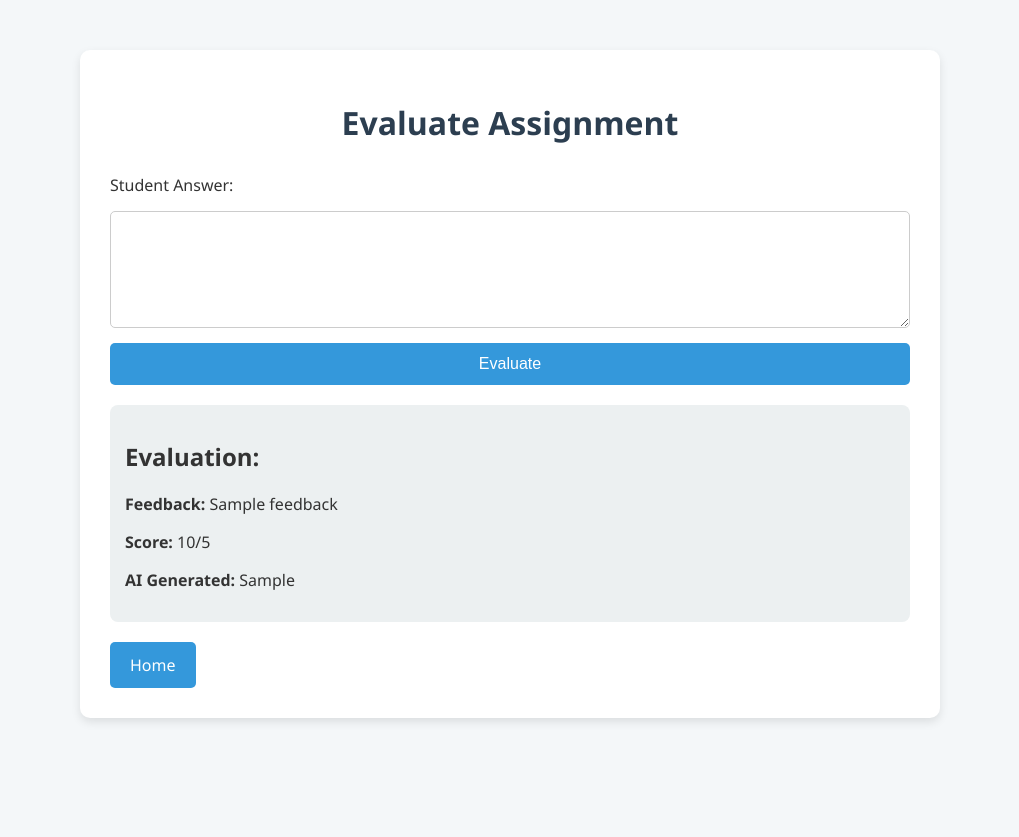
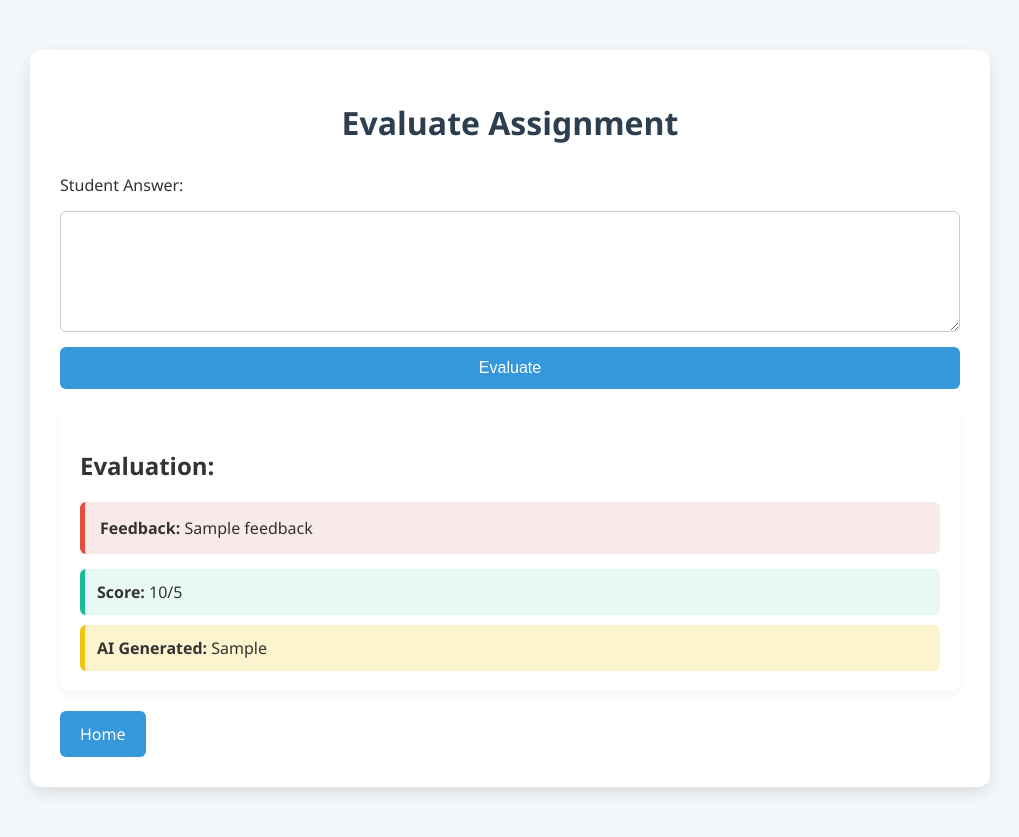
Before and after one commit to Harsha30012005/IARE-WORKSHOP-AI, a Flask app: template templates/evaluate.html in a window 1280 px wide. Shown: the whole page, without its empty margins (130-1149 px from the left). Before the commit the page ends 722 px from the top, so only its background shows below. Run offline with Flask 3, Linux system fonts and the light colour scheme; the template is opened without the code that fills it: most values are stand-ins (such as "Sample title", 1, 10 or a date in 2020).

Commit message:
commit all

```diff
--- a/templates/style.css
+++ b/static/style.css
@@ -1,4 +1,4 @@
-/* style.css - common styles for all pages */
+/* style.css - modern, educational style */
 
 body {
     font-family: 'Segoe UI', Tahoma, Geneva, Verdana, sans-serif;
@@ -9,12 +9,12 @@ body {
 }
 
 .container {
-    max-width: 800px;
+    max-width: 900px;
     margin: 50px auto;
     padding: 30px;
     background: #fff;
-    border-radius: 10px;
-    box-shadow: 0 4px 10px rgba(0,0,0,0.1);
+    border-radius: 12px;
+    box-shadow: 0 6px 15px rgba(0,0,0,0.1);
 }
 
 h1 {
@@ -30,8 +30,8 @@ form {
 }
 
 input[type="text"], textarea {
-    padding: 10px;
-    border-radius: 5px;
+    padding: 12px;
+    border-radius: 6px;
     border: 1px solid #ccc;
     font-size: 16px;
     width: 100%;
@@ -44,7 +44,7 @@ input[type="submit"], a.button-link {
     color: #fff;
     padding: 12px 20px;
     border: none;
-    border-radius: 5px;
+    border-radius: 6px;
     font-size: 16px;
     cursor: pointer;
     text-decoration: none;
@@ -57,10 +57,43 @@ input[type="submit"]:hover, a.button-link:hover {
 }
 
 .result-box {
-    background: #ecf0f1;
+    padding: 20px;
+    border-radius: 10px;
+    margin-top: 20px;
+    box-shadow: 0 4px 10px rgba(0,0,0,0.05);
+}
+
+/* Assignment question cards */
+.assignment-question {
+    background: #eaf2f8;
     padding: 15px;
-    border-radius: 8px;
-    margin-top: 20px;
+    margin-bottom: 15px;
+    border-left: 5px solid #3498db;
+    border-radius: 6px;
+}
+
+/* Evaluation result cards */
+.evaluation-feedback {
+    background: #f9eaea;
+    padding: 15px;
+    border-left: 5px solid #e74c3c;
+    border-radius: 6px;
+    margin-bottom: 15px;
+}
+
+.evaluation-score {
+    background: #e8f8f5;
+    padding: 12px;
+    border-left: 5px solid #1abc9c;
+    border-radius: 6px;
+    margin-bottom: 10px;
+}
+
+.evaluation-ai {
+    background: #fcf3cf;
+    padding: 12px;
+    border-left: 5px solid #f1c40f;
+    border-radius: 6px;
 }
 
 a {
--- a/templates/evaluate.html
+++ b/templates/evaluate.html
@@ -35,9 +35,9 @@
         {% if result %}
             <div class="result-box">
                 <h2>Evaluation:</h2>
-                <p><strong>Feedback:</strong> {{ result.feedback }}</p>
-                <p><strong>Score:</strong> {{ result.score }}/5</p>
-                <p><strong>AI Generated:</strong> {{ result.ai_generated }}</p>
+                <div class="evaluation-feedback"><strong>Feedback:</strong> {{ result.feedback }}</div>
+                <div class="evaluation-score"><strong>Score:</strong> {{ result.score }}/5</div>
+                <div class="evaluation-ai"><strong>AI Generated:</strong> {{ result.ai_generated }}</div>
             </div>
         {% endif %}
 
--- a/templates/generate.html
+++ b/templates/generate.html
@@ -34,7 +34,10 @@
         {% if assignment %}
             <div class="result-box">
                 <h2>Assignment:</h2>
-                <p>{{ assignment|safe }}</p>
+                {% set questions = assignment.split('<br>') %}
+                {% for q in questions %}
+                    <div class="assignment-question">{{ q|safe }}</div>
+                {% endfor %}
             </div>
         {% endif %}
 
```
Also changed, not shown: templates/index.html (line endings or trailing spaces).
